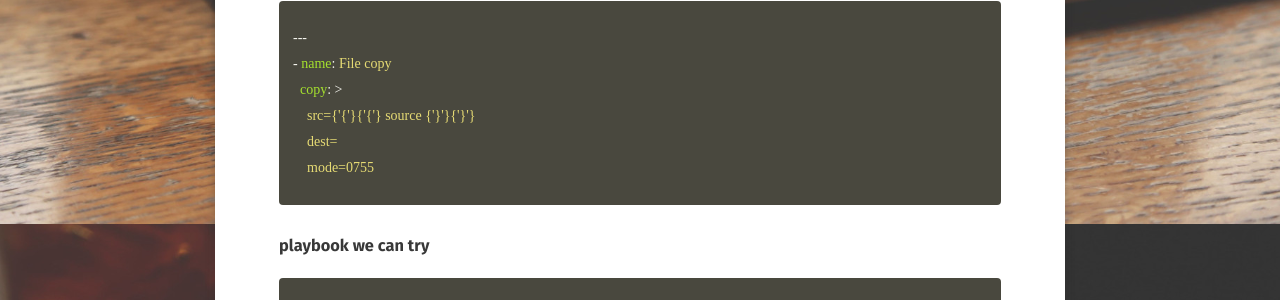
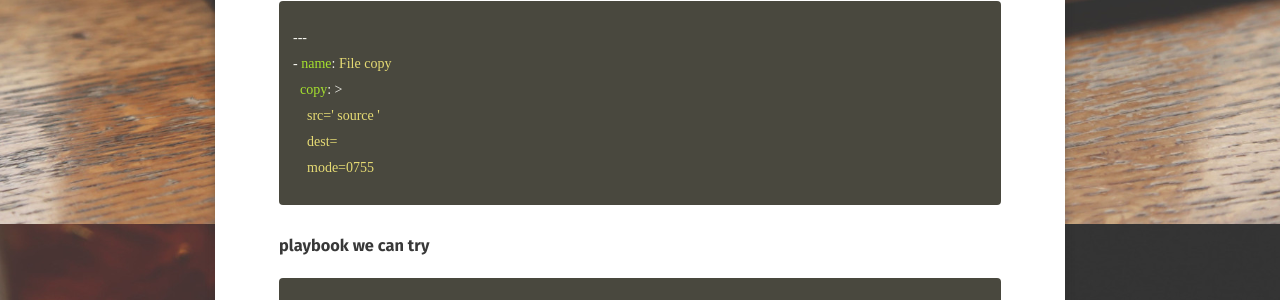
Before and after one commit to haleyyyblue/haleyyyblue.github.io, a Jekyll site: the page built from _posts/2018-12-22-ansible-includerole.md, in a window 1280 px wide. Shown: the part 676-976 px from the top of the page. Built offline with Jekyll 4.4.1, drawn with Linux system fonts in a browser that asks for light colours; some web fonts are replaced; comment, search, counter and statistics services are not loaded; part of the change alters nothing that is shown.

```diff
--- a/_posts/2018-12-22-ansible-includerole.md
+++ b/_posts/2018-12-22-ansible-includerole.md
@@ -20,7 +20,7 @@ There's one way to handle this without modifying original role yml.
 ---
 - name: File copy
   copy: >
-    src={'{'}{'{'} source {'}'}{'}'}
+    src='{{' source '}}'
     dest={{ target }}
     mode=0755
 {% endhighlight %}
```
